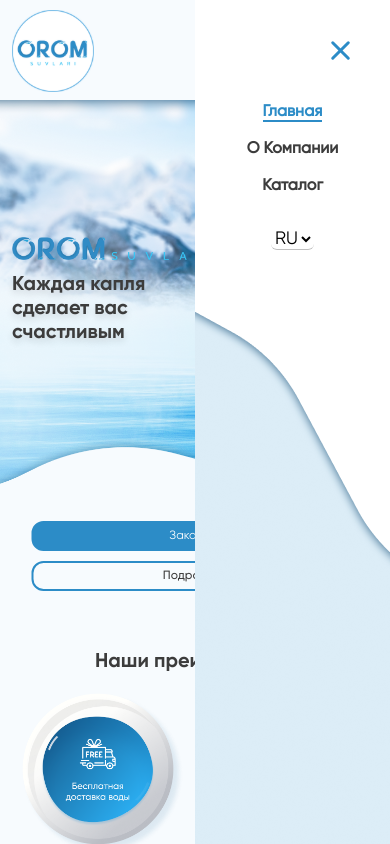
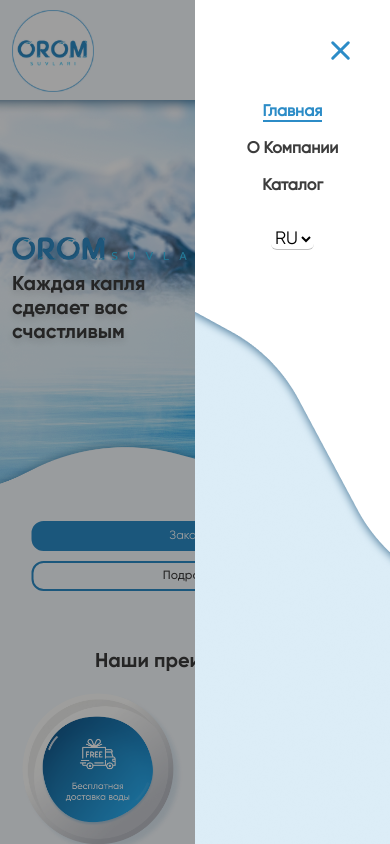
Before and after one commit to 7Davronbek/orom-waters-app, a React (Create React App) app: page /#/ in a window 390 px wide. Both pictures are taken after a click on the element 337 px from the left and 51 px from the top of the page. Shown: the top 844 px of the page. Built offline with nearby package versions, Linux system fonts and the light colour scheme; no server answers.

Commit message:
orom-waters-app

```diff
--- a/src/components/Navbar.jsx
+++ b/src/components/Navbar.jsx
@@ -1,5 +1,5 @@
-import { faSearch } from '@fortawesome/free-solid-svg-icons'
-import { FontAwesomeIcon } from '@fortawesome/react-fontawesome'
+// import { faSearch } from '@fortawesome/free-solid-svg-icons'
+// import { FontAwesomeIcon } from '@fortawesome/react-fontawesome'
 import React, { useState } from 'react'
 import { Link, useLocation } from 'react-router-dom'
 import { getLanguage, getText } from '../locales'
@@ -53,8 +53,10 @@
                                 <img src="img/burger.png" alt="" />
                             </div>
                         </div>
+                        <div onClick={() => setBurger(false)} className={`mobileBlur ${burger ? 'active' : ''}`}></div>
                         <div className="col-2 offset-lg-5 d-lg-block d-none">
                             <div className="btns">
+
                                 {/* <div className="search">
                                     <input id='search' type="search" />
                                     <label htmlFor="search"><FontAwesomeIcon icon={faSearch} /></label>
--- a/src/sass/style.scss
+++ b/src/sass/style.scss
@@ -178,6 +178,25 @@
         padding: 10px 0;
         z-index: 999;
 
+        .mobileBlur {
+            background: #00000061;
+            position: fixed;
+            top: 0;
+            left: 0;
+            right: 0;
+            bottom: 0;
+            width: 100%;
+            height: 100vh;
+            opacity: 0;
+            visibility: hidden;
+            transition: all .4s ease-in-out;
+
+            &.active {
+                opacity: 1;
+                visibility: visible;
+            }
+        }
+
         // display: none;
         .nav-menu {
             display: flex;
@@ -332,6 +351,7 @@
         }
 
         .mobileWrap {
+            z-index: 1;
 
             ul {
                 z-index: 3;
```
